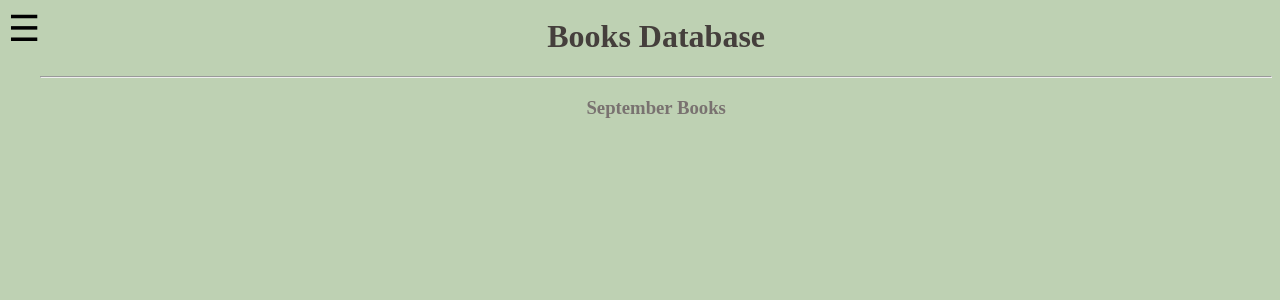
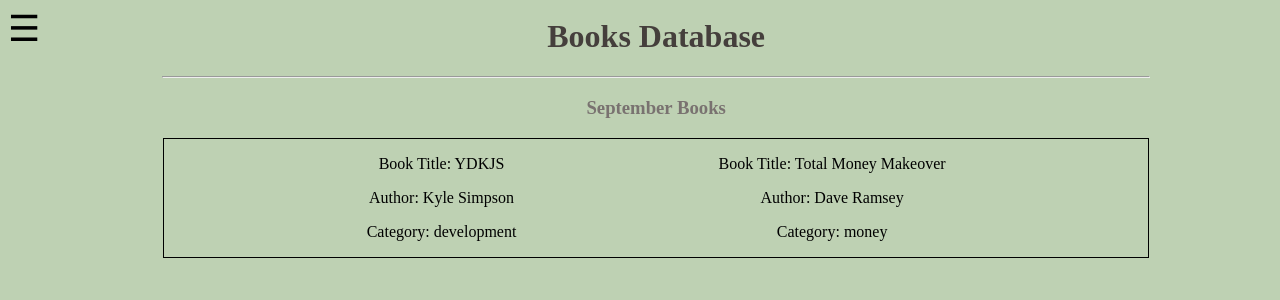
Before and after one commit to jmcacioppo/Book-Collector, a React app: page / in a window 1280 px wide. Shown: the top 300 px of the page. Built offline with nearby package versions, Linux system fonts and the light colour scheme.

Commit message:
Repeating books

```diff
--- a/src/components/home/HomePage.js
+++ b/src/components/home/HomePage.js
@@ -6,17 +6,54 @@ let today = new Date();
 let monthToday = monthNames[today.getMonth()];
 
 class Home extends React.Component {
-  constructor() {
-    super();
+  constructor(props) {
+    super(props);
+
+    this.state = {
+      books: [
+        { key: 0, name: 'YDKJS', category: 'development', author: 'Kyle Simpson' },
+        { key: 1, name: 'Total Money Makeover', category: 'money', author: 'Dave Ramsey' }
+      ]
+    }
   }
 
   render() {
     return (
-      <div className="TextCenter">
+      <section className="TextCenter SectionContainer">
         <h3 className="SectionTitle">{monthToday} Books</h3>
+
+        <Books books={this.state.books}/>
+      </section>
+    )
+  }
+}
+
+class Books extends React.Component {
+  constructor(props) {
+    super(props);
+
+    this.state = {
+      bookItems: this.props.books.map((item) => <Book book={item} key={item.key}/>)
+    }
+  }
+
+  render() {
+    return (
+      <div className="BooksContainer">
+        {this.state.bookItems}
       </div>
     )
   }
 }
 
+const Book = ({ book }) => {
+  return (
+    <div className="BookContainer">
+      <p>Book Title: {book.name}</p>
+      <p>Author: {book.author}</p>
+      <p>Category: {book.category}</p>
+    </div>
+  )
+}
+
 export default Home;
--- a/src/components/past/PastPage.js
+++ b/src/components/past/PastPage.js
@@ -3,9 +3,9 @@ import React from 'react';
 class Past extends React.Component {
   render() {
     return (
-      <div className="TextCenter">
+      <section className="TextCenter">
         <h3 className="SectionTitle">Past Books Read</h3>
-      </div>
+      </section>
     )
   }
 }
--- a/src/components/upcoming/UpcomingPage.js
+++ b/src/components/upcoming/UpcomingPage.js
@@ -3,9 +3,9 @@ import React from 'react';
 class Upcoming extends React.Component {
   render() {
     return (
-      <div className="TextCenter">
+      <section className="TextCenter">
         <h3 className="SectionTitle">Upcoming Books</h3>
-      </div>
+      </section>
     )
   }
 }
--- a/src/index.js
+++ b/src/index.js
@@ -4,6 +4,7 @@ import { BrowserRouter } from "react-router-dom";
 import App from "./components/App";
 import './styles/constants/colors.scss';
 import './styles/base.scss';
+import './styles/books.scss';
 import './styles/navbar.scss';
 import './styles/text.scss';
 
--- a/src/styles/base.scss
+++ b/src/styles/base.scss
@@ -1,5 +1,4 @@
 @import './constants/colors.scss';
-
 .AppContainer {
   background-color: $primary-background-color;
 }
@@ -14,3 +13,12 @@
 .App {
   width: 100%;
 }
+
+hr {
+  width: 80%;
+}
+
+.SectionContainer {
+  margin: 0 auto;
+  width: 80%;
+}
--- /dev/null
+++ b/src/styles/books.scss
@@ -0,0 +1,5 @@
+.BooksContainer {
+  border: 1px black solid;
+  display: flex;
+  justify-content: space-evenly;
+}
```
